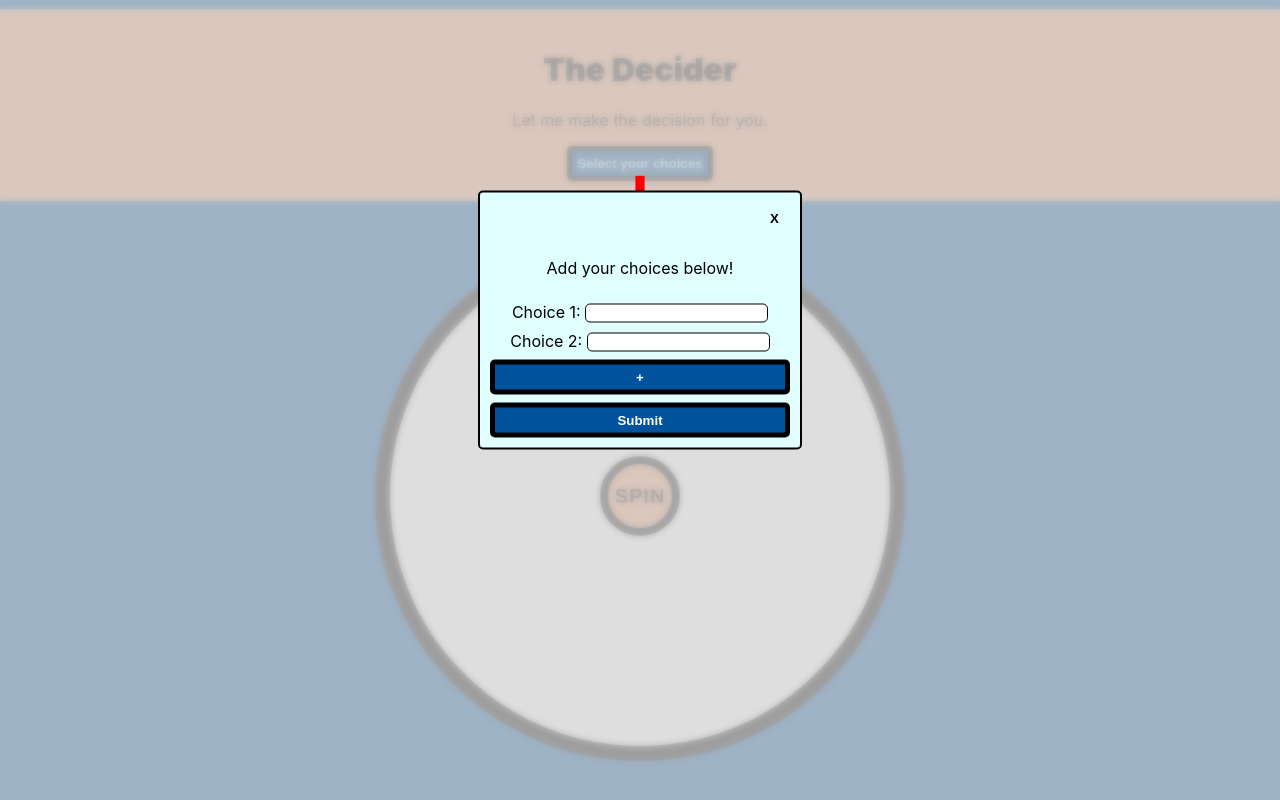
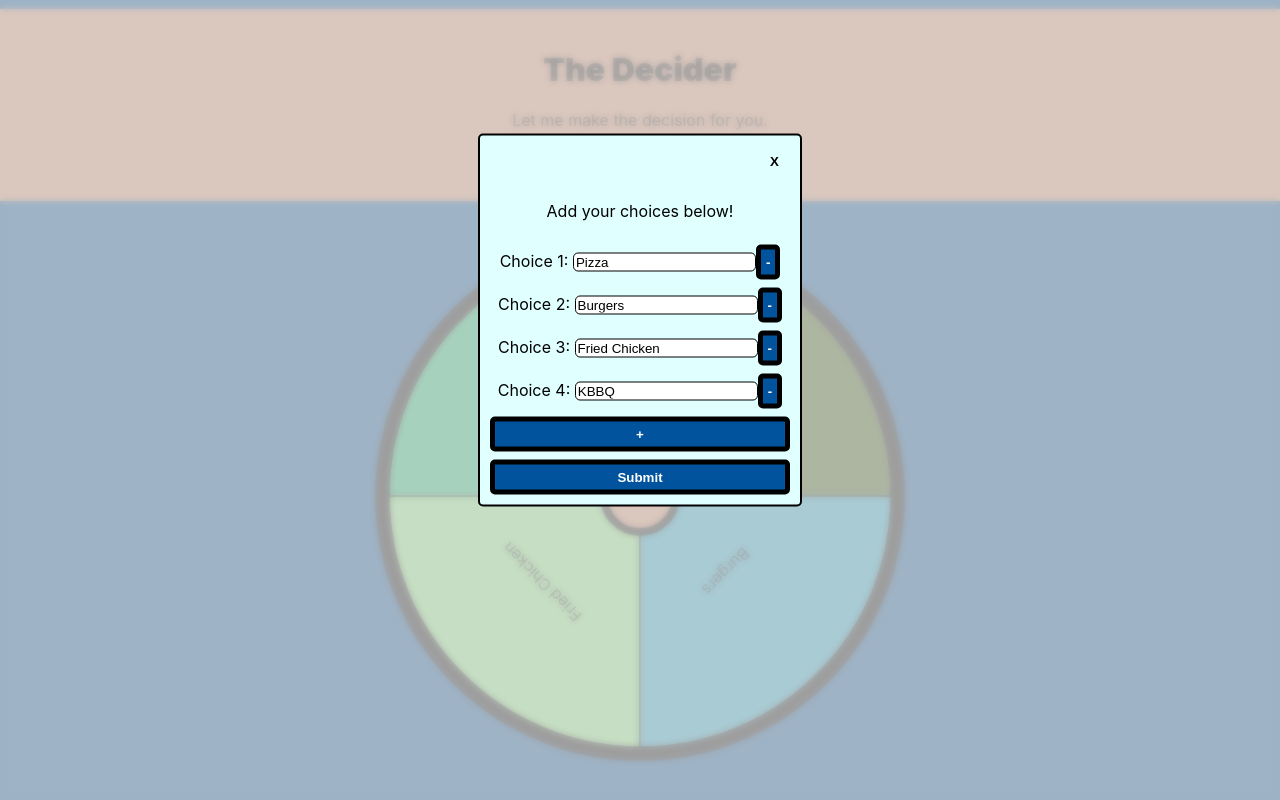
Before and after one commit to bryankeov/Decider-React, a React (Create React App) app: page / in a window 1280 px wide. Both pictures are taken after a click on the button "Select your choices". Built offline with nearby package versions, Linux system fonts and the light colour scheme.

Commit message:
Fix input setState bug

```diff
--- a/src/App.js
+++ b/src/App.js
@@ -13,13 +13,17 @@ function App() {
     "KBBQ",
   ]);
 
+  const handleUpdateChoices = (choices) => {
+    setChoices(choices);
+  };
+
   return (
     <div className="App">
       <Header setIsOpen={setIsOpen} setChoices={setChoices} />
       <Wheel choices={choices} />
       <Form
         choices={choices}
-        setChoices={setChoices}
+        onChoiceUpdate={handleUpdateChoices}
         isOpen={isOpen}
         setIsOpen={setIsOpen}
       />
--- a/src/components/Form.js
+++ b/src/components/Form.js
@@ -2,38 +2,31 @@ import React, { useState } from "react";
 import "./Form.css";
 
 function Form(props) {
-  const choices = props.choices;
-  const setChoices = props.setChoices;
-  const isOpen = props.isOpen;
-  const setIsOpen = props.setIsOpen;
-
-  const [numInputs, setNumInputs] = useState([1, 2]);
-  const [inputText, setInputText] = useState("");
+  const { choices, onChoiceUpdate, isOpen, setIsOpen } = props;
 
   //Allow up to 8 choices
-  function addChoice(e) {
-    const index = numInputs.length + 1;
-    e.preventDefault();
-
-    setNumInputs([...numInputs, index]);
+  function handleChange(index, value) {
+    const updatedChoices = [...choices];
+    updatedChoices[index] = value;
+    onChoiceUpdate(updatedChoices);
   }
-
-  function handleChange(e) {
-    setInputText([...inputText, e.target.value]);
-  }
-
-  function onBlurChange() {}
-
   function handleSubmit(e) {
     e.preventDefault();
-
-    setChoices(inputText);
     closeModal();
   }
 
-  //Close pop up window for choice selection
   function closeModal() {
     setIsOpen(false);
+  }
+
+  function handleAddChoice() {
+    onChoiceUpdate([...choices, ""]);
+  }
+
+  function handleDelete(index) {
+    const updatedChoices = [...choices];
+    updatedChoices.splice(index, 1);
+    onChoiceUpdate(updatedChoices);
   }
 
   return (
@@ -46,19 +39,23 @@ function Form(props) {
           X
         </button>
         <p>Add your choices below!</p>
-        {numInputs.map((item, index) => {
+        {choices.map((choice, index) => {
           return (
-            <label key={index + 1} className="choiceLabels">
+            <label key={index} className="choiceLabels">
               {`Choice ${index + 1}: `}
               <input
                 type="text"
                 className="choiceInput"
-                onChange={handleChange}
+                onChange={(e) => handleChange(index, e.target.value)}
+                value={choice}
               />
+              <button type="button" onClick={() => handleDelete(index)}>
+                -
+              </button>
             </label>
           );
         })}
-        <button className="addChoice" onClick={addChoice}>
+        <button type="button" className="addChoice" onClick={handleAddChoice}>
           +
         </button>
         <button type="submit">Submit</button>
--- a/src/components/Header.js
+++ b/src/components/Header.js
@@ -4,7 +4,6 @@ function Header(props) {
   //Opens pop up to add more choices
   function openModal() {
     props.setIsOpen(true);
-    props.setChoices([]);
   }
 
   return (
--- a/src/components/Wedge.js
+++ b/src/components/Wedge.js
@@ -8,14 +8,16 @@ function Wedge(props) {
   return (
     <div className="wedge-container">
       {choices.map((choice, i) => {
+        let transform = `rotate(${i * wedgeSize}deg) skewY(${
+          wedgeSize - 90
+        }deg)`;
+
         return (
           <div
             key={i}
             className="wedge"
             style={{
-              transform: `rotate(${i * wedgeSize}deg) skewY(${
-                wedgeSize - 90
-              }deg)`,
+              transform,
               backgroundColor:
                 "#" +
                 (0x1000000 + Math.random() * 0xffffff)
```
